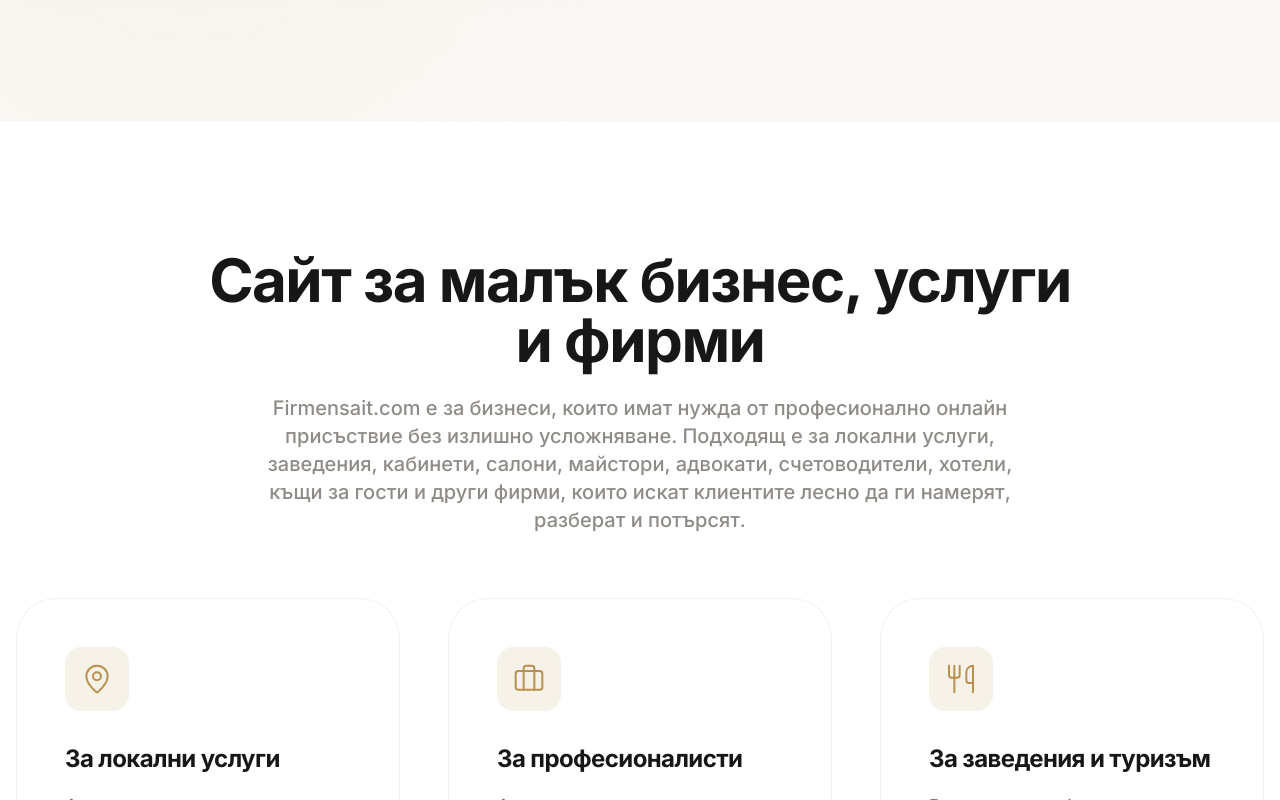
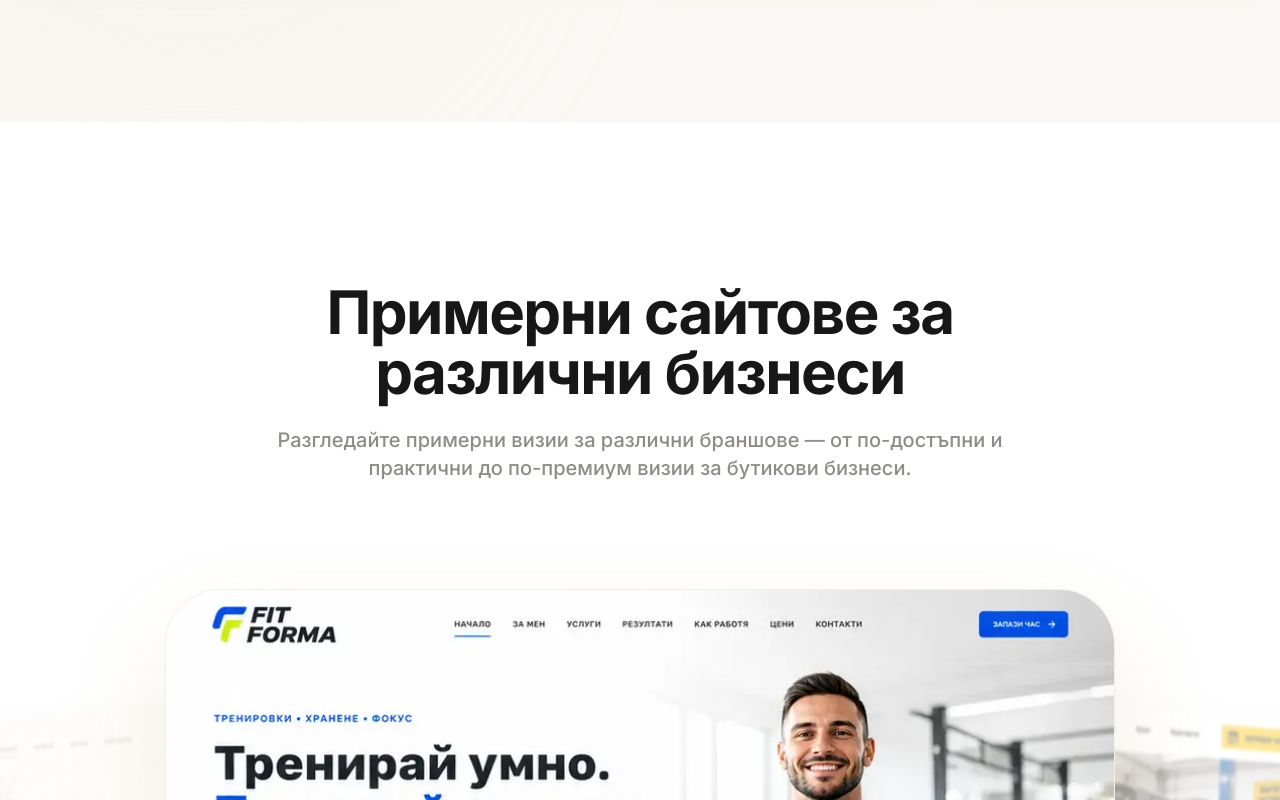
Before and after one commit to Rocka374/firmensait.com, a Next.js app: page / in a window 1280 px wide. Shown: the part 900-1700 px from the top of the page. Built offline with nearby package versions, Linux system fonts and the light colour scheme.

Commit message:
[dyad] Преместване на портфолиото след Hero и промяна на фона на бял - wrote 2 file(s) + extra files edited outside of Dyad

```diff
--- a/src/app/page.tsx
+++ b/src/app/page.tsx
@@ -18,8 +18,6 @@ export default function HomePage() {
     getFAQSchema()
   ];
 
-  // Escaping the JSON string to prevent XSS by replacing "<" with its unicode equivalent
-  // This prevents breaking out of the <script> tag via "</script>" sequences
   const jsonLdContent = JSON.stringify(schemas).replace(/</g, '\\u003c');
 
   return (
@@ -32,14 +30,14 @@ export default function HomePage() {
       {/* 1. Hero */}
       <Hero />
 
-      {/* 2. BusinessTypesSection */}
+      {/* 2. PortfolioPreview - Moved here as requested */}
+      <PortfolioPreview />
+
+      {/* 3. BusinessTypesSection */}
       <BusinessTypesSection />
 
-      {/* 3. IndustryGrid */}
+      {/* 4. IndustryGrid */}
       <IndustryGrid />
-
-      {/* 4. PortfolioPreview */}
-      <PortfolioPreview />
 
       {/* 5. FeatureCards */}
       <FeatureCards />
--- a/src/components/PortfolioPreview.tsx
+++ b/src/components/PortfolioPreview.tsx
@@ -65,7 +65,7 @@ export default function PortfolioPreview() {
   const activeProject = portfolio.projects[currentIndex];
 
   return (
-    <section id="portfolio" className="py-24 md:py-40 bg-secondary-light/30 overflow-hidden">
+    <section id="portfolio" className="py-24 md:py-40 bg-white overflow-hidden">
       <div className="container mx-auto px-4 mb-16">
         <SectionHeader title={portfolio.title} subtitle={portfolio.subtitle} />
       </div>
```
